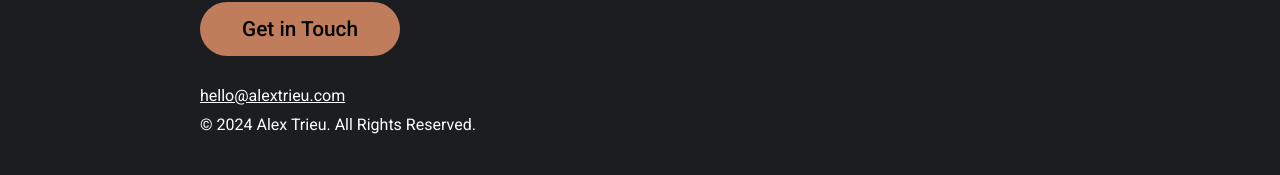
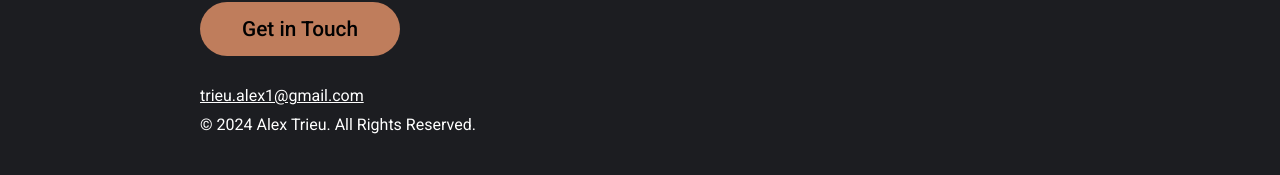
Before and after one commit to alextrieu/alextrieu.com, a React (Create React App) app: page /work in a window 1280 px wide. Shown: the part 856-1031 px from the top of the page. Built offline with nearby package versions, Linux system fonts and the light colour scheme.

Commit message:
updated email

```diff
--- a/src/Footer/Footer.js
+++ b/src/Footer/Footer.js
@@ -15,8 +15,8 @@
           </div>
         </div>
         <div className="email-container">
-          <a href="mailto:hello@alextrieu.com" className="footer-email">
-            hello@alextrieu.com
+          <a href="mailto:trieu.alex1@gmail.com" className="footer-email">
+            trieu.alex1@gmail.com
           </a>
           <p>© 2024 Alex Trieu. All Rights Reserved.</p>
         </div>
```
